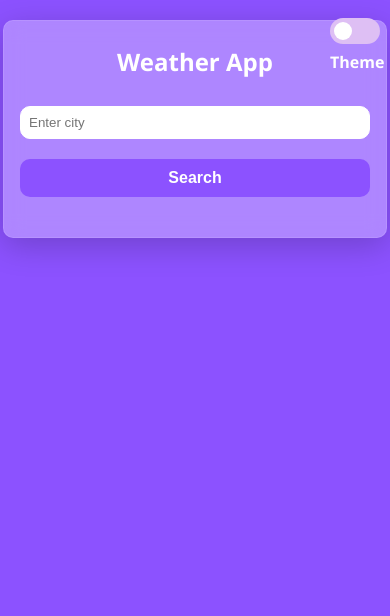
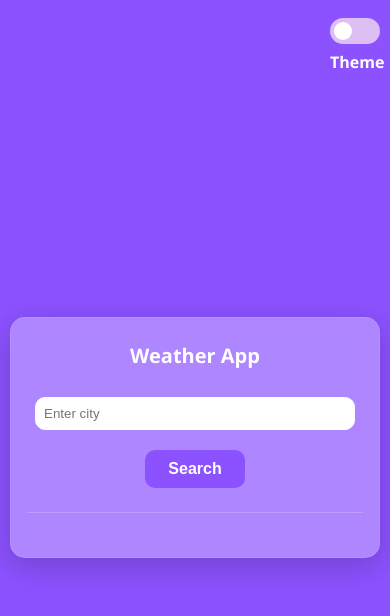
Before and after one commit to codewithharshsingh/weather-app-for-download, a website: page index.html in a window 390 px wide. Drawn offline with Linux system fonts and the light colour scheme.

Commit message:
Fix spacing issue on screens

```diff
--- a/style.css
+++ b/style.css
@@ -1,6 +1,7 @@
+/* General body styles */
 body {
-  background: #8C52FF;
-  font-family: 'Segoe UI', Tahoma, Geneva, Verdana, sans-serif;
+  background: #8c52ff;
+  font-family: "Segoe UI", Tahoma, Geneva, Verdana, sans-serif;
   display: flex;
   align-items: center;
   justify-content: center;
@@ -13,16 +14,23 @@
   background: #1e1e2f;
 }
 
+/* Main container */
 #weather-container {
+  position: relative;
   background: rgba(255, 255, 255, 0.3);
   max-width: 400px;
+  width: 100%;
   padding: 20px;
+  margin: 10px;
   border-radius: 15px;
   box-shadow: 0 8px 32px rgba(0, 0, 0, 0.2);
   backdrop-filter: blur(10px);
   border: 1px solid rgba(255, 255, 255, 0.1);
   text-align: center;
   transition: background 0.5s ease;
+  max-height: 90vh;
+  overflow-y: auto;
+  overscroll-behavior: contain;
 }
 
 .dark-mode #weather-container {
@@ -33,11 +41,14 @@
   font-weight: bold;
 }
 
-h2, label, p {
+h2,
+label,
+p {
   color: #fff;
   margin: 8px 0;
 }
 
+/* Input + Button */
 input {
   width: calc(100% - 16px);
   padding: 8px;
@@ -45,12 +56,11 @@
   border-radius: 10px;
   border: 1px solid #fff;
   margin-top: 20px;
-  /* outline: none; */
-  outline-color: #8C52FF;
+  outline-color: #8c52ff;
 }
 
 button {
-  background: #8C52FF;
+  background: #8c52ff;
   color: #fff;
   padding: 10px;
   border: none;
@@ -67,16 +77,25 @@
   background: #8b48d7;
 }
 
+/* Temperature display */
 #temp-div p {
   font-size: 60px;
   margin-top: -30px;
+  color: #fff;
+  transition: 1s ease;
 }
 
+.dark-mode #temp-div p {
+  color: #8c52ff;
+}
+
+/* Weather info */
 #weather-info {
   font-size: 20px;
   color: #fff;
 }
 
+/* Weather icon */
 #weather-icon {
   width: 200px;
   height: 200px;
@@ -84,6 +103,14 @@
   display: none;
 }
 
+@media (max-width: 450px) {
+  #weather-icon {
+    width: 100px;
+    height: 100px;
+  }
+}
+
+/* Hourly forecast section */
 #hourly-forecast {
   margin-top: 24px;
   overflow-x: auto;
@@ -92,6 +119,8 @@
   justify-content: space-between;
   scroll-behavior: smooth;
   scrollbar-width: thin;
+  padding: 12px 0 16px;
+  border-top: 1px solid rgba(255, 255, 255, 0.2);
   scrollbar-color: #a977ff rgba(255, 255, 255, 0.1);
 }
 
@@ -118,7 +147,8 @@
 }
 
 @keyframes scroll-pulse {
-  0%, 100% {
+  0%,
+  100% {
     opacity: 0.7;
     transform: scaleY(1);
   }
@@ -128,9 +158,10 @@
   }
 }
 
+/* Hourly item styling */
 .hourly-item {
   flex: 0 0 auto;
-  width: 80px;
+  width: 70px;
   display: flex;
   flex-direction: column;
   align-items: center;
@@ -145,6 +176,12 @@
   margin-bottom: 5px;
 }
 
+.hourly-item p {
+  font-size: 12px;
+  margin: 2px 0;
+}
+
+/* Loader spinner */
 #loader {
   display: none;
   margin: 20px auto;
@@ -157,15 +194,20 @@
 }
 
 @keyframes spin {
-  0% { transform: rotate(0deg); }
-  100% { transform: rotate(360deg); }
+  0% {
+    transform: rotate(0deg);
+  }
+  100% {
+    transform: rotate(360deg);
+  }
 }
 
-/* Dark mode toggle switch */
+/* Toggle switch */
 .toggle-container {
   position: absolute;
-  top: 20px;
-  right: 20px;
+  top: 10px;
+  right: 10px;
+  z-index: 1;
 }
 
 .toggle-switch {
@@ -206,72 +248,43 @@
 }
 
 input:checked + .slider {
-  background-color: #8C52FF;
+  background-color: #8c52ff;
 }
 
 input:checked + .slider:before {
   transform: translateX(24px);
 }
 
-
-.dark-mode #temp-div p{
-  color: #8C52FF;
-  transition: 1s ease;
-}
-
-#temp-div p{
-  color: #fff;
-  transition: 1s ease;
-}
-
-
-
-
-@media (max-width: 600px) {
-  body {
-    flex-direction: column;
-    padding: 20px;
-    height: auto;
+/* Mobile-friendly tweaks */
+@media (max-width: 480px) {
+  #weather-container {
+    padding: 16px;
+    margin: 10px;
   }
 
-  #weather-container {
-    width: 100%;
-    padding: 16px;
-    border-radius: 10px;
-  }
-
-  input, button {
-    width: 100%;
-  }
-
-  #weather-icon {
-    width: 120px;
-    height: 120px;
+  h2 {
+    font-size: 20px;
   }
 
   #temp-div p {
-    font-size: 40px;
+    font-size: 48px;
   }
 
-  #hourly-forecast {
-    justify-content: flex-start;
-    gap: 8px;
-    overflow-x: auto;
+  #weather-info {
+    font-size: 16px;
   }
 
   .hourly-item {
     width: 60px;
   }
 
-  .hourly-item img {
-    width: 24px;
-    height: 24px;
-  }
-
-  .toggle-container {
-    position: fixed;
-    top: 10px;
-    right: 10px;
-    z-index: 1000;
+  .hourly-item p {
+    font-size: 11px;
   }
 }
+
+@media (max-width: 400px) {
+  #weather-container {
+    margin-top: 40px; /* ✅ Add space below Theme switch */
+  }
+}
```
